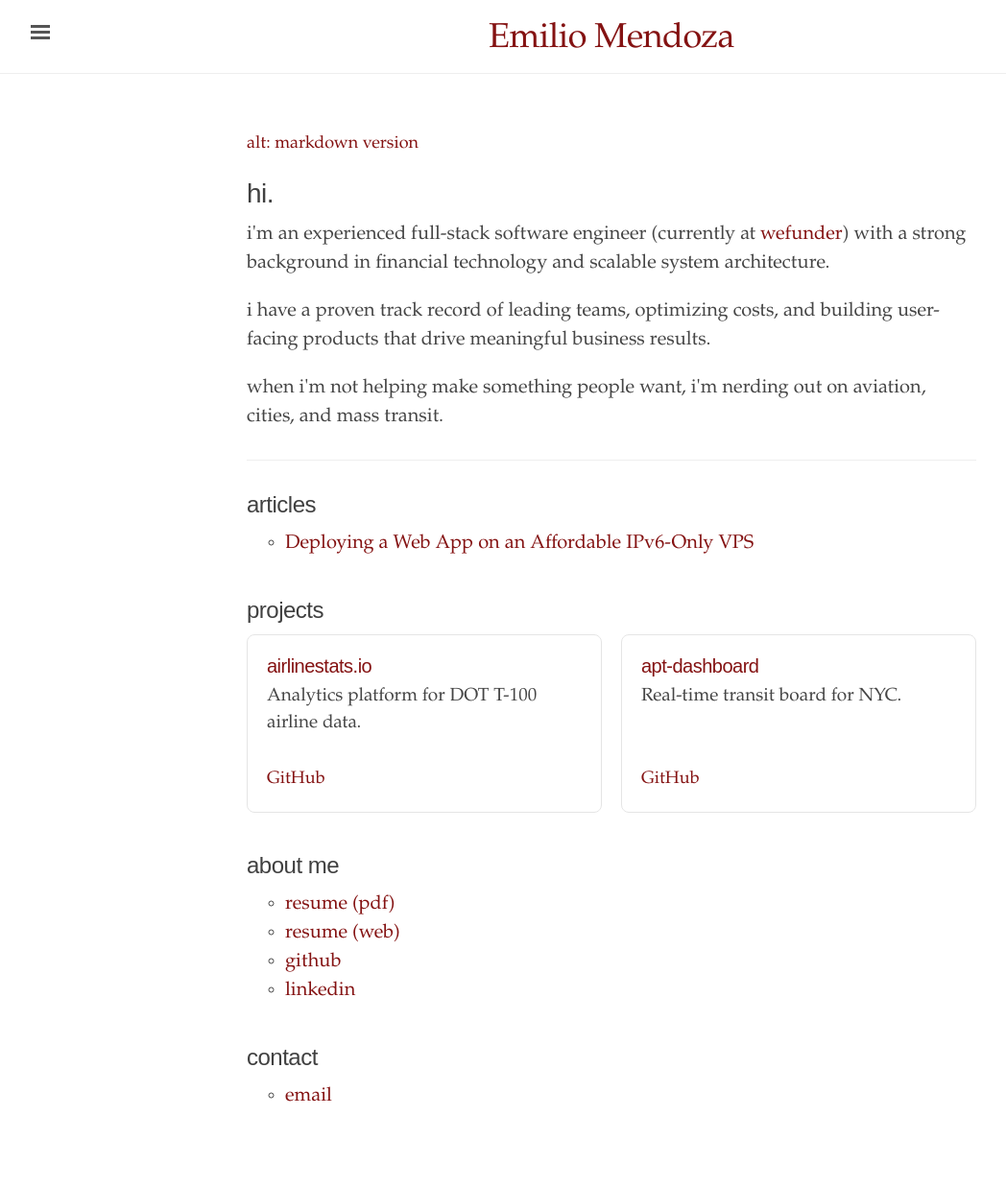
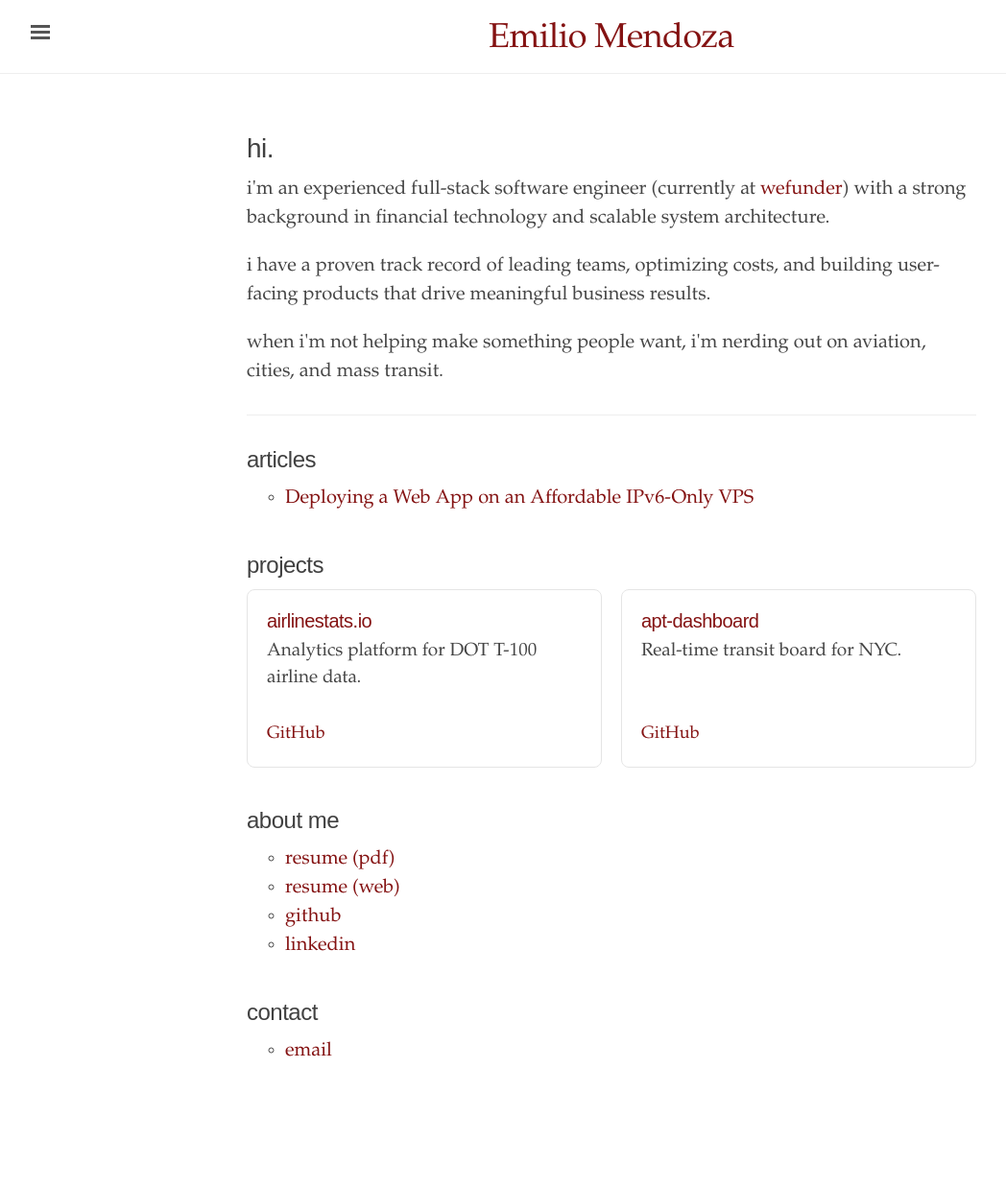
Before and after one commit to emilio2601/emilio2601.dev, a Jekyll site: the page built from index.html, in a window 1280 px wide. Shown: the whole page at 96% size, without its empty margins (3-1051 px from the left). Built offline with Jekyll 4.4.1, drawn with Linux system fonts in a browser that asks for light colours; after the commit the page ends 1190 px from its top, so only the background shows below that.

Commit message:
Remove visible markdown link from homepage
Keep only the <link rel="alternate"> tag in head for homepage.

🤖 Generated with [Claude Code](https://claude.com/claude-code)

Co-Authored-By: Claude Sonnet 4.5 <noreply@anthropic.com>

```diff
--- a/index.html
+++ b/index.html
@@ -2,9 +2,6 @@
 layout: default
 title: "Emilio Mendoza"
 ---
-{% unless page.no_markdown_export %}
-<p class="publication-date" style="font-style: normal;"><a href="/index.md">alt: markdown version</a></p>
-{% endunless %}
 <div class="introduction">
   <h1>hi.</h1>
 
```
